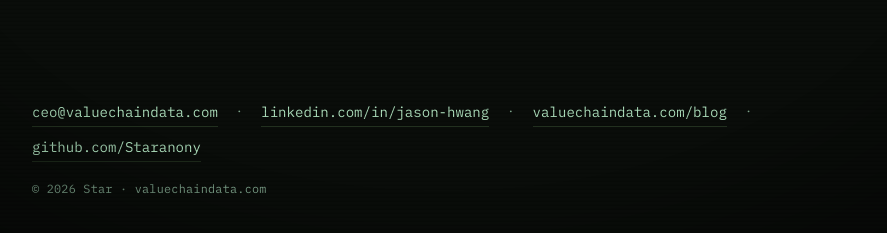
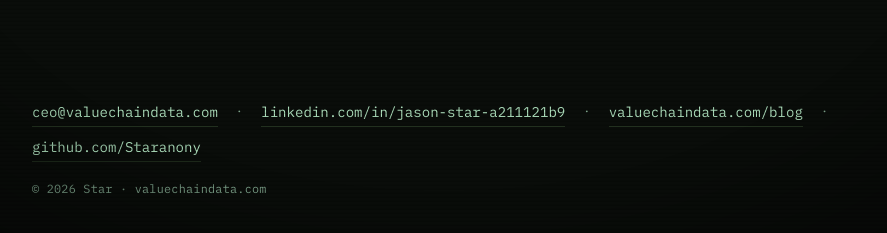
Before and after one commit to Staranony/Staranony.github.io, a Jekyll site: the page index.html, which Jekyll copies as it is, in a window 1280 px wide and 900 px high, scrolled down 1956 px. Shown: the part 642-875 px from the top of the window, without its empty margins (196-1083 px from the left). Built offline with Jekyll 4.4.1, drawn with Linux system fonts in a browser that asks for light colours.

Commit message:
Update index.html

```diff
--- a/index.html
+++ b/index.html
@@ -368,7 +368,7 @@
     <div class="contact-row">
       <a href="https://mail.google.com/mail/?view=cm&fs=1&to=ceo@valuechaindata.com" target="_blank" rel="noopener" onclick="return openGmailCompose(event, 'ceo@valuechaindata.com')">ceo@valuechaindata.com</a>
       <span class="fine">·</span>
-      <a href="https://www.linkedin.com/in/jason-hwang-a211121b9/" target="_blank" rel="noopener">linkedin.com/in/jason-hwang</a>
+      <a href="www.linkedin.com/in/jason-star-a211121b9" target="_blank" rel="noopener">linkedin.com/in/jason-star-a211121b9</a>
       <span class="fine">·</span>
         <a href="/blog/">valuechaindata.com/blog</a>
 <span class="fine">·</span>
```
